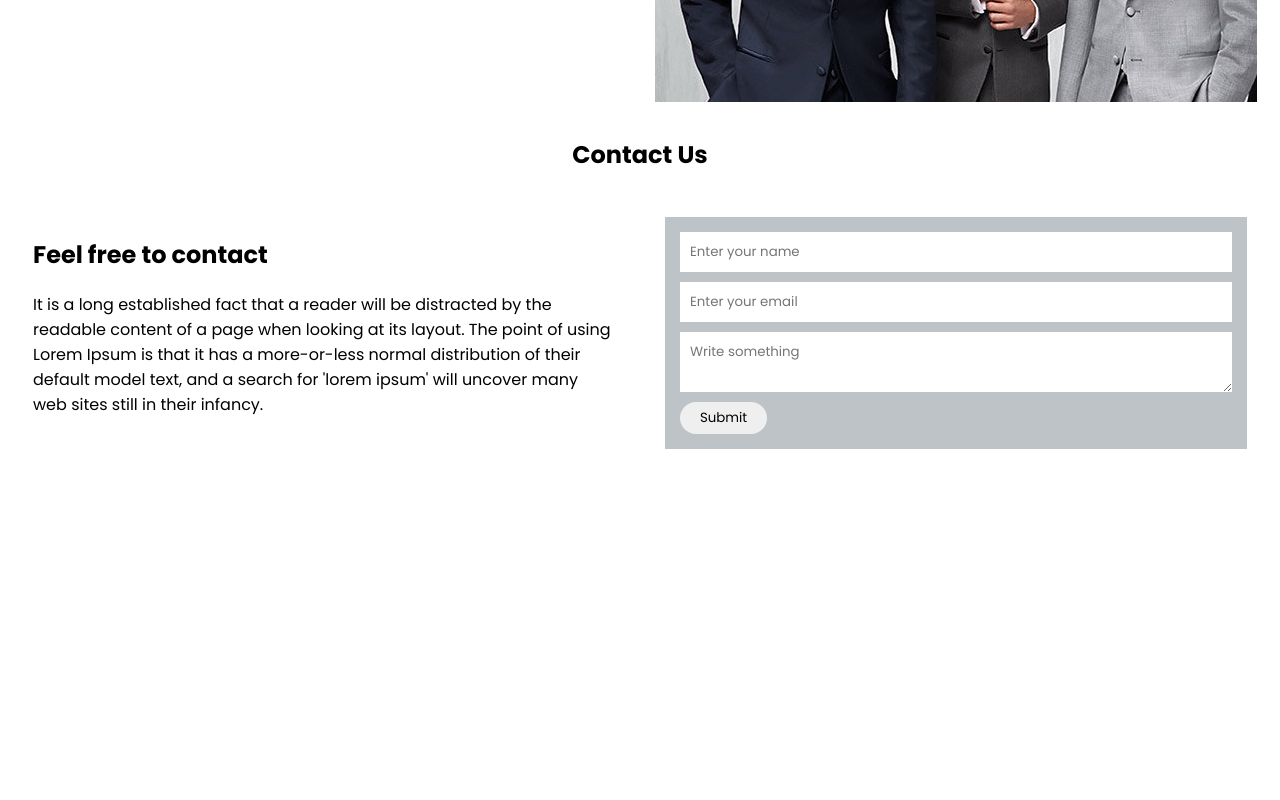
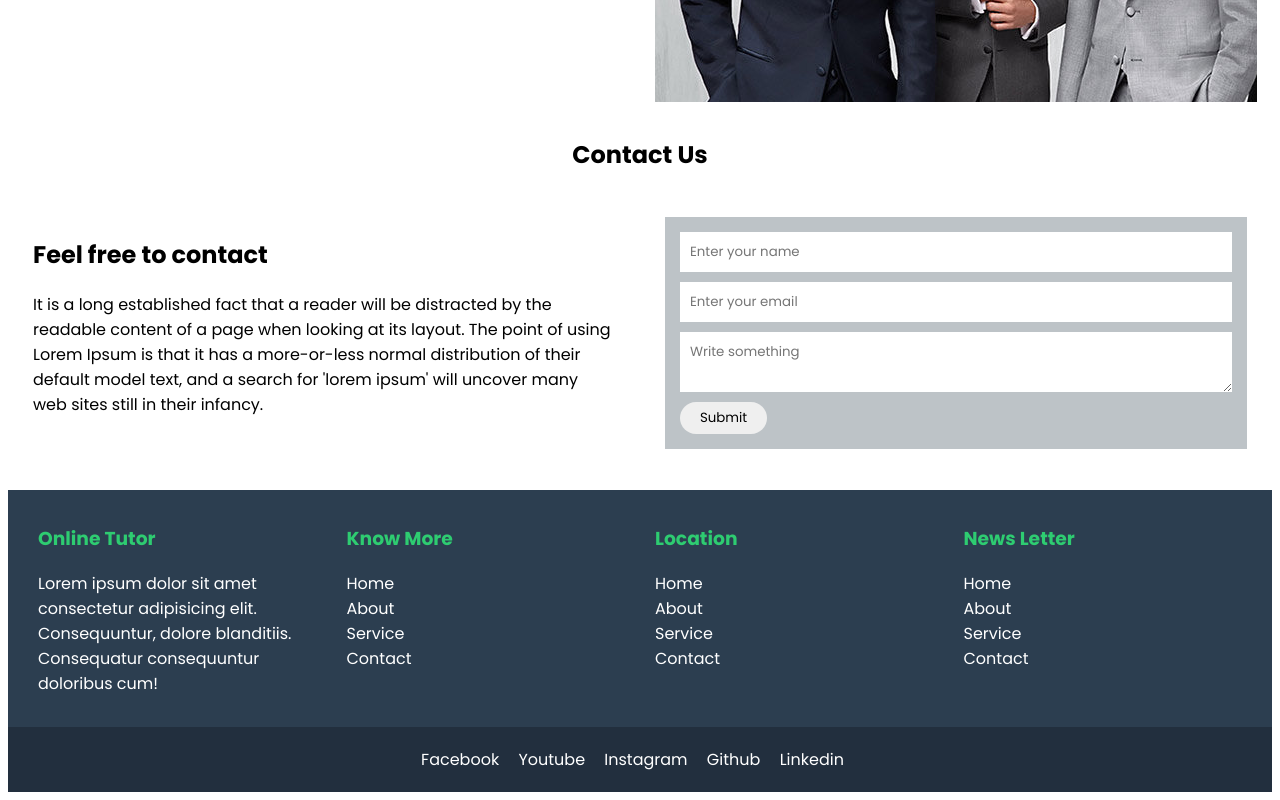
Before and after one commit to Prabir-Khanra/Web-Development, a plain HTML site: page index3.html in a window 1280 px wide. Shown: the part 1189-1989 px from the top of the page. Before the commit the page ends 1687 px from the top, so only its background shows below. Drawn offline with Linux system fonts and the light colour scheme.

Commit message:
Third commit

```diff
--- a/index3.html
+++ b/index3.html
@@ -3,86 +3,109 @@
 <head>
 	<link rel="preconnect" href="https://fonts.googleapis.com">
 	<link rel="preconnect" href="https://fonts.gstatic.com" crossorigin>
-		<link href="https://fonts.googleapis.com/css2?family=Poppins:wght@300;400;600;700;800;900&display=swap" rel="stylesheet">
+	<link href="https://fonts.googleapis.com/css2?family=Poppins:wght@300;400;600;700;800;900&display=swap"
+		rel="stylesheet">
 	<style>
-			*{
+		* {
 			font-family: 'Poppins', sans-serif;
 		}
-			.nav{
-				background-color:#dfe6e9;
+
+		.nav {
+			background-color: #dfe6e9;
 			height: 60px;
 			display: flex;
 			justify-content: space-between;
 		}
-			a{
-				color:#2d3436;
+
+		a {
+			color: #2d3436;
 			text-decoration: none;
-				margin-right:15px;
+			margin-right: 15px;
 		}
-			.linkBox{
+
+		.linkBox {
 			line-height: 60px;
 		}
-			.test h2{
+
+		.test h2 {
 			color: red;
 			background-color: black;
-				padding-right: 50px; <!-- right bottom top left -->
-				margin-right: 30px; <!-- right bottom top left -->
+			padding-right: 50px;
+			/* <!-- right bottom top left --> */
+			margin-right: 30px;
+			/* <!-- right bottom top left --> */
 		}
-			.nav h2{
-				margin-left:15px;
+
+		.nav h2 {
+			margin-left: 15px;
 			color: #6c5ce7;
 		}
-			.imgContainer{
+
+		.imgContainer {
 			height: 400px;
 			overflow: hidden;
 		}
-			.heading{
-				text-align:center;
+
+		.heading {
+			text-align: center;
 		}
-			.service{
+
+		.service {
 			display: flex;
 			justify-content: space-between;
 		}
-			.service_item{
+
+		.service_item {
 			padding: 15px;
-				background-color:#6ab04c;
+			background-color: #6ab04c;
 			color: white;
 			width: 250px;
 		}
-			.service_item button{
+
+		.service_item button {
 			border-radius: 0px;
 			border: none;
 			padding: 8px;
 		}
-			.service_item p{
+
+		.service_item p {
 			font-size: 14px;
 		}
-			.about{
+
+		.about {
 			display: flex;
 			justify-content: space-between;
-				overflow:hidden;
-				padding:15px;
+			overflow: hidden;
+			padding: 15px;
 		}
-			.about_img,.about_details{
+
+		.about_img,
+		.about_details {
 			width: 50%;
-				padding:15px;
+			padding: 15px;
 		}
-			.about_img{
+
+		.about_img {
 			height: 400px;
 			overflow: hidden;
 		}
-			.contact_us{
+
+		.contact_us {
 			display: flex;
 		}
-			.contact_details{
-				width:50%;
+
+		.contact_details {
+			width: 50%;
 			padding: 25px;
 		}
-			.contact_form{
-				width:50%;
+
+		.contact_form {
+			width: 50%;
 			padding: 25px;
 		}
-			.contact_form input,.contact_form textarea{
+
+		.contact_form input,
+		.contact_form textarea {
 			width: 100%;
 			padding: 10px;
 			margin-bottom: 10px;
@@ -90,19 +113,52 @@
 			outline: none;
 		}
 
-			.contact_form form{
+		.contact_form form {
 			background-color: #bdc3c7;
 			padding: 15px;
 		}
-			.contact_form button{
+
+		.contact_form button {
 			border-radius: 30px;
 			border: none;
-				padding: 6px 20px; <!-- top-bottom  left-right -->
+			padding: 6px 20px;
+			/* top-bottom left-right */
+		}
+		.shortcut{
+			background-color: #2c3e50;
+			display: flex;
+			padding: 0px 15px; /* 0px => top-bottom     15px => left-right */
+		}
+		.shortcut_item h3 {
+			color: #2ecc71;
+		}
+		.shortcut_item{
+			width: 25%;
+			padding: 15px;
+		}
+		.shortcut_item p{
+			color: white;
+		}
+		.shortcut_item ul{
+			list-style-type: none;
+			padding: 0px;
+			color: white;
+		}
+		.footer{
+			background-color: #222f3e;
+			padding: 20px;
+			text-align: center;
+			/* display: flex;
+			justify-content: center; */
+		}
+		.footer a{
+			color: white;
 		}
 	</style>
 </head>
 
 <body>
+	<!-- Nav details -->
 	<div class="nav">
 		<h2>Online Tutor</h2>
 		<div class="linkBox">
@@ -113,31 +169,35 @@
 		</div>
 	</div>
 	<div class="imgContainer">
-			<img src="images/tree.jpg" alt="No pic"/>
+		<img src="images/tree.jpg" alt="No pic" />
 	</div>
 	<h2 class="heading">Our Services</h2>
 	<div class="service">
 		<div class="service_item">
 			<h5>Web Development</h5>
-				<p>It is a long established fact that a reader will be distracted by the readable content of a page when looking at its layout.</p>
+			<p>It is a long established fact that a reader will be distracted by the readable content of a page when
+				looking at its layout.</p>
 			<button>know more</button>
 		</div>
 
 		<div class="service_item">
 			<h5>App Development</h5>
-				<p>It is a long established fact that a reader will be distracted by the readable content of a page when looking at its layout.</p>
+			<p>It is a long established fact that a reader will be distracted by the readable content of a page when
+				looking at its layout.</p>
 			<button>know more</button>
 		</div>
 
 		<div class="service_item">
 			<h5>Graphics Design</h5>
-				<p>It is a long established fact that a reader will be distracted by the readable content of a page when looking at its layout.</p>
+			<p>It is a long established fact that a reader will be distracted by the readable content of a page when
+				looking at its layout.</p>
 			<button>know more</button>
 		</div>
 
 		<div class="service_item">
 			<h5>Ads Marketing</h5>
-				<p>It is a long established fact that a reader will be distracted by the readable content of a page when looking at its layout.</p>
+			<p>It is a long established fact that a reader will be distracted by the readable content of a page when
+				looking at its layout.</p>
 			<button>know more</button>
 		</div>
 	</div>
@@ -145,11 +205,15 @@
 	<div class="about">
 		<div class="about_details">
 			<h5>Who we are</h5>
-				<p>It is a long established fact that a reader will be distracted by the readable content of a page when looking at its layout. The point of using Lorem Ipsum is that it has a more-or-less normal distribution of letters, as opposed to using 'Content here, content here', making it look like readable English. Many desktop publishing packages and web page editors now use Lorem Ipsum as their default model text, and a search for 'lorem ipsum' will uncover many web sites still in their infancy.</p>
+			<p>It is a long established fact that a reader will be distracted by the readable content of a page when
+				looking at its layout. The point of using Lorem Ipsum is that it has a more-or-less normal distribution
+				of letters, as opposed to using 'Content here, content here', making it look like readable English. Many
+				desktop publishing packages and web page editors now use Lorem Ipsum as their default model text, and a
+				search for 'lorem ipsum' will uncover many web sites still in their infancy.</p>
 			<button>Contact Us</button>
 		</div>
 		<div class="about_img">
-				<img src="images/team.jpg" alt="No pic"/>
+			<img src="images/team.jpg" alt="No pic" />
 		</div>
 	</div>
 
@@ -158,17 +222,61 @@
 		<div class="contact_details">
 			<h2>Feel free to contact</h2>
 			<p>
-				It is a long established fact that a reader will be distracted by the readable content of a page when looking at its layout. The point of using Lorem Ipsum is that it has a more-or-less normal distribution of their default model text, and a search for 'lorem ipsum' will uncover many web sites still in their infancy.
+				It is a long established fact that a reader will be distracted by the readable content of a page when
+				looking at its layout. The point of using Lorem Ipsum is that it has a more-or-less normal distribution
+				of their default model text, and a search for 'lorem ipsum' will uncover many web sites still in their
+				infancy.
 			</p>
 		</div>
 		<div class="contact_form">
 			<form>
-					<input type="text" placeholder="Enter your name"/> <br/>
-					<input type="email" placeholder="Enter your email" /> <br/>
-					<textarea placeholder="Write something"></textarea><br/>
+				<input type="text" placeholder="Enter your name" /> <br />
+				<input type="email" placeholder="Enter your email" /> <br />
+				<textarea placeholder="Write something"></textarea><br />
 				<button type="submit">Submit</button>
 			</form>
 		</div>
+	</div>
+
+	<div class="shortcut">
+		<div class="shortcut_item">
+			<h3>Online Tutor</h3>
+			<p>Lorem ipsum dolor sit amet consectetur adipisicing elit. Consequuntur, dolore blanditiis. Consequatur consequuntur doloribus cum!</p>
+		</div>
+		<div class="shortcut_item">
+			<h3>Know More</h3>
+			<ul>
+				<li>Home</li>
+				<li>About</li>
+				<li>Service</li>
+				<li>Contact</li>
+			</ul>
+		</div>
+		<div class="shortcut_item">
+			<h3>Location</h3>
+			<ul>
+				<li>Home</li>
+				<li>About</li>
+				<li>Service</li>
+				<li>Contact</li>
+			</ul>
+		</div>
+		<div class="shortcut_item">
+			<h3>News Letter</h3>
+			<ul>
+				<li>Home</li>
+				<li>About</li>
+				<li>Service</li>
+				<li>Contact</li>
+			</ul>
+		</div>
+	</div>
+	<div class="footer">
+		<a href="#">Facebook</a>
+		<a href="#">Youtube</a>
+		<a href="#">Instagram</a>
+		<a href="#">Github</a>
+		<a href="#">Linkedin</a>
 	</div>
 
 </body>
```
Lines whose indentation alone changed are shown as unchanged.
